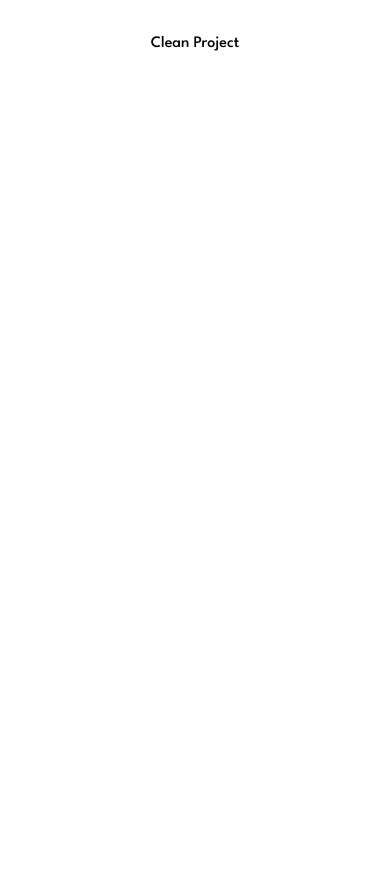
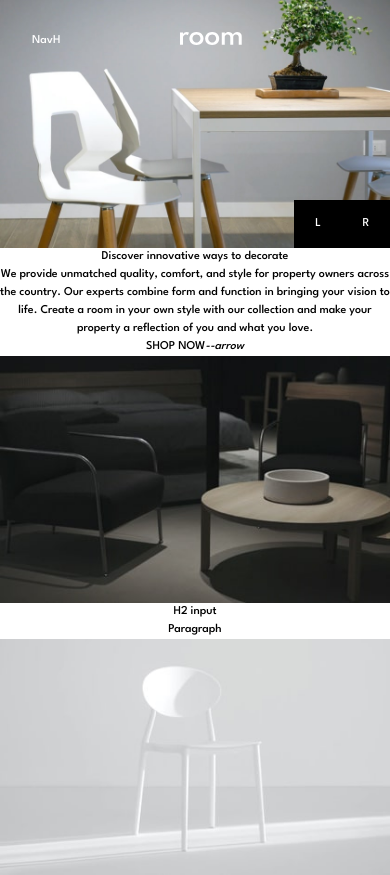
Before and after one commit to DogukanMere/furniture-store-project, a React (Vite) app: page / in a window 390 px wide. Before the commit the page ends 844 px from the top, so only its background shows below. Built offline with nearby package versions, Linux system fonts and the light colour scheme.

Commit message:
navbar completed but hamburger menu

```diff
--- a/src/App.jsx
+++ b/src/App.jsx
@@ -1,12 +1,17 @@
 import React from 'react'
 import './App.css'
 import './index.css'
+import Navigation from './pages/Navigation'
+import Main from './pages/Main'
+import Bottom from './pages/Bottom'
 
 function App() {
 
   return (
-    <div className="App">
-      <h1>Clean Project</h1>
+    <div className="max-w-[1440px] text-[12px] relative">
+      <Navigation />
+      <Main />
+      <Bottom />
     </div>
   )
 }
--- a/src/index.css
+++ b/src/index.css
@@ -3,3 +3,7 @@
 @tailwind base;
 @tailwind components;
 @tailwind utilities;
+
+#root {
+  padding: 0;
+}
--- /dev/null
+++ b/src/pages/Bottom.jsx
@@ -0,0 +1,22 @@
+import React from 'react'
+import imgLeft from '../assets/image-about-dark.jpg'
+import imgRight from '../assets/image-about-light.jpg'
+
+const Bottom = () => {
+  return (
+    <div>
+      <div>
+        <img src={imgLeft} alt="dark furniture" />
+      </div>
+      <div>
+        <h2>H2 input</h2>
+        <p>Paragraph</p>
+      </div>
+      <div>
+        <img src={imgRight} alt="" />
+      </div>
+    </div>
+  )
+}
+
+export default Bottom
--- /dev/null
+++ b/src/pages/Main.jsx
@@ -0,0 +1,54 @@
+import React from 'react'
+import hero1Desktop from "../assets/desktop-image-hero-1.jpg"
+import hero2Desktop from "../assets/desktop-image-hero-2.jpg"
+import hero3Desktop from "../assets/desktop-image-hero-3.jpg"
+import hero1Mobile from "../assets/mobile-image-hero-1.jpg"
+import hero2Mobile from "../assets/mobile-image-hero-2.jpg"
+import hero3Mobile from "../assets/mobile-image-hero-3.jpg"
+
+
+const text = [
+  {
+    id: 1,
+    imgD: hero1Desktop,
+    imgM: hero1Mobile,
+    header: 'Discover innovative ways to decorate',
+    paragraph: 'We provide unmatched quality, comfort, and style for property owners across the country. Our experts combine form and function in bringing your vision to life. Create a room in your own style with our collection and make your property a reflection of you and what you love.'
+  },
+  {
+    id: 2,
+    imgD: hero2Desktop,
+    imgM: hero2Mobile,
+    header: 'We are available all across the globe',
+    paragraph: 'With stores all over the world, it\'s easy for you to find furniture for your home or place of business. Locally, we’re in most major cities throughout the country. Find the branch nearest you using our store locator. Any questions? Don\'t hesitate to contact us today.'
+  },
+  {
+    id: 3,
+    imgD: hero3Desktop,
+    imgM: hero3Mobile,
+    header: 'Manufactured with the best materials',
+    paragraph: 'Our modern furniture store provide a high level of quality. Our company has invested in advanced technology to ensure that every product is made as perfect and as consistent as possible. With three decades of experience in this industry, we understand what customers want for their home and office.'
+  },
+]
+
+const Main = () => {
+  return (
+    <div>
+      <div className='relative'>
+        <img src={hero1Mobile} alt="furniture hero" className='block xs:hidden'/>
+        <img src={hero1Desktop} alt="furniture hero" className='hidden xs:block'/>
+        <div className='arrow-buttons absolute right-0 bottom-0 flex z-2 border-0 outline-none'>
+          <div className='left-arrow w-[3rem] h-[3rem] bg-dark text-white flex justify-center items-center'>L</div>
+          <div className='right-arrow w-[3rem] h-[3rem] bg-dark text-white flex justify-center items-center'>R</div>
+        </div>
+      </div>
+      <div>
+        <h2>Discover innovative ways to decorate</h2>
+        <p>We provide unmatched quality, comfort, and style for property owners across the country. Our experts combine form and function in bringing your vision to life. Create a room in your own style with our collection and make your property a reflection of you and what you love.</p>
+        <a href=""><span className='uppercase'>shop now</span><i>--arrow</i></a>
+      </div>
+    </div>
+  )
+}
+
+export default Main
--- /dev/null
+++ b/src/pages/Navigation.jsx
@@ -0,0 +1,25 @@
+import React from 'react'
+import logo from '../assets/logo.svg'
+
+const Navigation = () => {
+  return (
+    <nav className='absolute top-[2rem] left-[1rem] z-[2] w-full'>
+      <div className='flex relative justify-center sm:justify-start w-full'>
+        <div className='absolute left-[1rem] top-0 block sm:hidden text-white'>NavH</div>
+        <div className='sm:mr-10 sm:ml-[4rem] ml-0'>
+          <img src={logo} alt="logo" className=''/>
+        </div>
+        <div>
+          <ul className='gap-[1rem] justify-between text-white font-normal hidden sm:flex'>
+            <li><a href="">home</a></li>
+            <li><a href="">shop</a></li>
+            <li><a href="">about</a></li>
+            <li><a href="">contact</a></li>
+          </ul>
+        </div>
+      </div>
+    </nav>
+  )
+}
+
+export default Navigation
--- a/tailwind.config.cjs
+++ b/tailwind.config.cjs
@@ -6,7 +6,7 @@ module.exports = {
   ],
   theme: {
     screens: {
-      'xs': '440',
+      'xs': '375px',
       // => @media (min-width: 440px) { ... }
 
       'sm': '640px',
@@ -34,6 +34,8 @@ module.exports = {
       'gray-dark': '#273444',
       'gray': '#8492a6',
       'gray-light': '#d3dce6',
+      'white':'#fff',
+      'dark': '#000',
     },
     fontFamily: {
       sans: ['League Spartan', 'sans-serif'],
```
